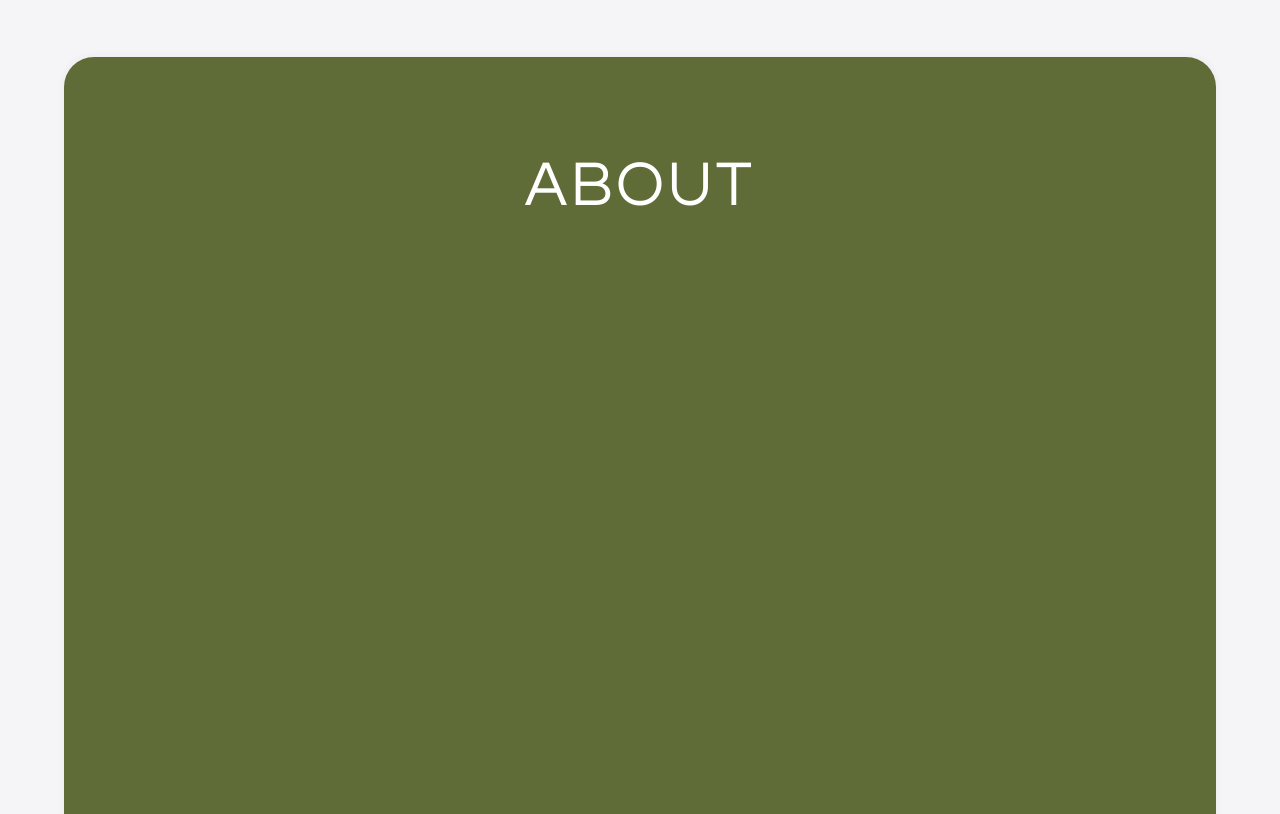
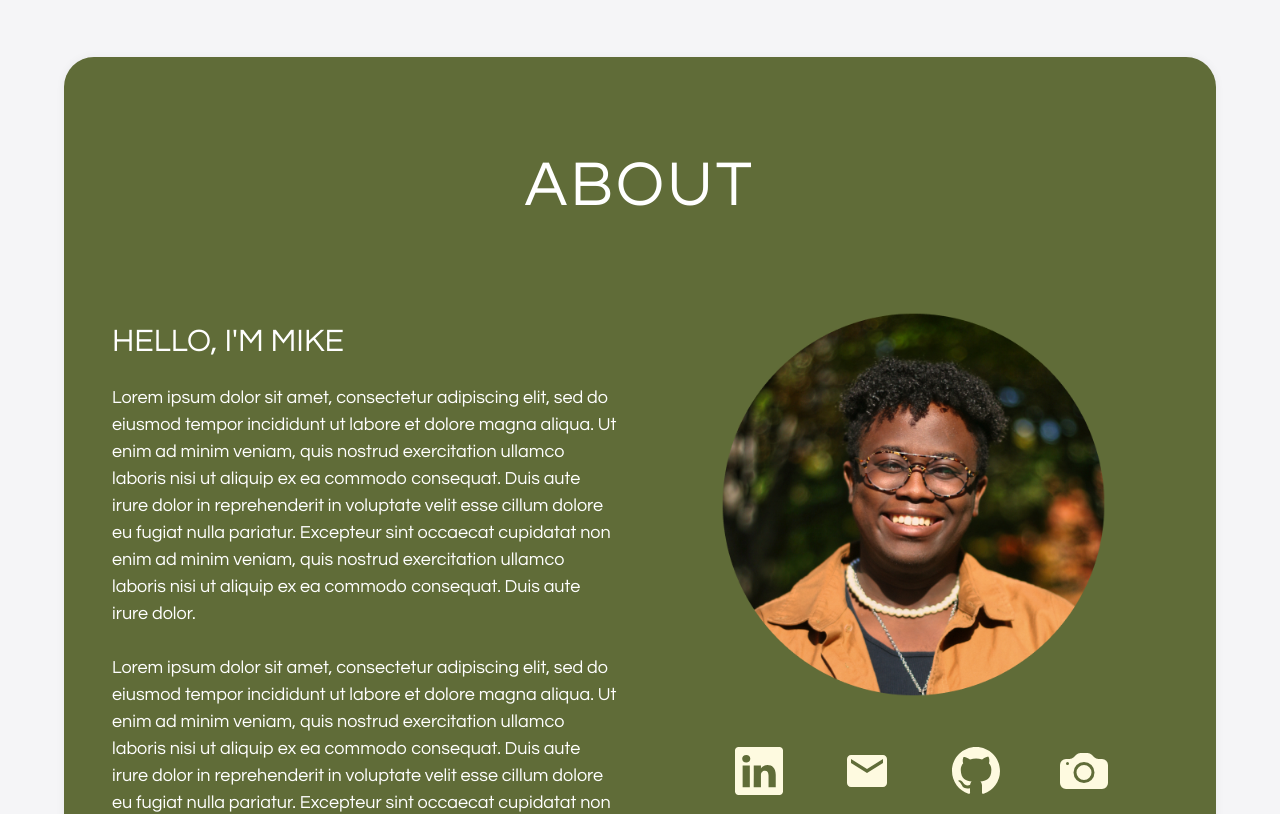
Before and after one commit to mike10911/michaelmundia, a React (Create React App) app: page / in a window 1280 px wide. Shown: the part 868-1682 px from the top of the page. Built offline with nearby package versions, Linux system fonts and the light colour scheme; a web font is replaced by a local one.

Commit message:
about-content

```diff
--- a/src/components/about-section/AboutSection.styles.tsx
+++ b/src/components/about-section/AboutSection.styles.tsx
@@ -1,52 +1,104 @@
+import { motion } from "framer-motion";
 import styled from "styled-components";
 import { colors } from "../../lib/colors";
-import { H1, H2 } from "../../lib/typography";
-
+import { H1, H2, P } from "../../lib/typography";
 
 const StyledAboutSectionContainer = styled.div`
   background-color: ${colors.LIGHT_GREEN};
   margin-left: 5%;
   margin-right: 5%;
-    height: 100em;
+  height: 120em;
   margin-top: 12em;
   border-radius: 30px;
   box-shadow: 0px 0px 10px 0px rgba(0, 0, 0, 0.05);
-`
+`;
 const StyledAboutSectionTitle = styled(H1)`
   text-align: center;
   padding-top: 1.5em;
   letter-spacing: 0.2rem;
-`
+`;
 const StyledTestimonialContainer1 = styled.div`
   background-color: ${colors.WHITE};
   border-radius: 60px;
   width: 65%;
   height: 25em;
-    margin-top: 62em;
+  margin-top: 50em;
   margin-left: 3em;
   box-shadow: 0px 0px 10px 0px rgba(0, 0, 0, 0.25);
-`
+`;
 
 const StyledTestimonialContainer2 = styled.div`
   background-color: ${colors.WHITE};
   border-radius: 60px;
   width: 35%;
   height: 45em;
-    margin-top: 42.3em;
+  margin-top: 30.5em;
   margin-right: 3em;
   box-shadow: 0px 0px 10px 0px rgba(0, 0, 0, 0.25);
-`
+`;
 const StyledTestimonialsContainer = styled.div`
   display: flex;
   gap: 3rem;
+
 `;
 const StyledTestimonialTitle = styled(H2)`
-
   letter-spacing: 3.1rem;
   margin-left: 3rem;
   margin-top: -44.5rem;
   font-size: 3.5rem;
+`;
+const AboutSectionContent = styled.div`
+    margin-left: 3em;
+    margin-right: 3em;
+    display: flex;
+    margin-top: 5em;
+
+
+`;
+const StyledNameTextContainer = styled.div``;
+const StyledName = styled(H2)``;
+const StyledAboutText = styled(P)`
+    width: 90%;
+    margin-right: -5em;
+    max-height: 2em;
+    line-height: 1.5;
+`;
+
+const StyledImageSocialsContainer = styled.div``;
+
+const StyledAboutImage = styled.img`
+    scale: 0.8;
+    margin-top: -2em;
+    margin-right: 1em;
+
+
+`;
+const StyledSocialsContainer = styled.div`
+
+    justify-content: space-evenly;
+    display: flex;
+    align-items: center;
+
 
 `;
 
-export { StyledAboutSectionContainer, StyledAboutSectionTitle, StyledTestimonialContainer1, StyledTestimonialContainer2, StyledTestimonialsContainer, StyledTestimonialTitle};
+const StyledAboutSocialIcon = styled(motion.a)`
+  color: ${colors.PARCHMENT};
+`;
+
+export {
+  StyledAboutSectionContainer,
+  StyledAboutSectionTitle,
+  StyledTestimonialContainer1,
+  StyledTestimonialContainer2,
+  StyledTestimonialsContainer,
+  StyledTestimonialTitle,
+  AboutSectionContent,
+  StyledNameTextContainer,
+  StyledName,
+  StyledAboutText,
+  StyledImageSocialsContainer,
+  StyledAboutImage,
+  StyledSocialsContainer,
+  StyledAboutSocialIcon,
+};
--- a/src/components/about-section/AboutSection.tsx
+++ b/src/components/about-section/AboutSection.tsx
@@ -1,24 +1,114 @@
 import React from "react";
 import {
+  AboutSectionContent,
+  StyledAboutImage,
   StyledAboutSectionContainer,
   StyledAboutSectionTitle,
+  StyledAboutSocialIcon,
+  StyledAboutText,
+  StyledImageSocialsContainer,
+  StyledName,
+  StyledNameTextContainer,
+  StyledSocialsContainer,
   StyledTestimonialContainer1,
   StyledTestimonialContainer2,
   StyledTestimonialsContainer,
   StyledTestimonialTitle,
 } from "./AboutSection.styles";
 
+import profile from "../../images/profile.png";
+import { BsLinkedin, BsGithub, BsFillCameraFill } from "react-icons/bs";
+import { MdMail } from "react-icons/md";
+import { buttonAnimations } from "../nav-bar/NavBar.animations";
+
 const AboutSection: React.FC = () => {
   return (
     <StyledAboutSectionContainer id="about">
       <StyledAboutSectionTitle color="white">ABOUT</StyledAboutSectionTitle>
+      <AboutSectionContent>
+        <StyledNameTextContainer>
+          <StyledName color="white">HELLO, I'M MIKE</StyledName>
+          <StyledAboutText color="white">
+            Lorem ipsum dolor sit amet, consectetur adipiscing elit, sed do
+            eiusmod tempor incididunt ut labore et dolore magna aliqua. Ut enim
+            ad minim veniam, quis nostrud exercitation ullamco laboris nisi ut
+            aliquip ex ea commodo consequat. Duis aute irure dolor in
+            reprehenderit in voluptate velit esse cillum dolore eu fugiat nulla
+            pariatur. Excepteur sint occaecat cupidatat non enim ad minim
+            veniam, quis nostrud exercitation ullamco laboris nisi ut aliquip ex
+            ea commodo consequat. Duis aute irure dolor.
+            <br />
+            <br />
+            Lorem ipsum dolor sit amet, consectetur adipiscing elit, sed do
+            eiusmod tempor incididunt ut labore et dolore magna aliqua. Ut enim
+            ad minim veniam, quis nostrud exercitation ullamco laboris nisi ut
+            aliquip ex ea commodo consequat. Duis aute irure dolor in
+            reprehenderit in voluptate velit esse cillum dolore eu fugiat nulla
+            pariatur. Excepteur sint occaecat cupidatat non enim ad minim
+            veniam, quis nostrud exercitation ullamco laboris nisi ut aliquip ex
+            ea commodo consequat. Duis aute irure dolor.
+            <br />
+            <br />
+            Lorem ipsum dolor sit amet, consectetur adipiscing elit, sed do
+            eiusmod tempor incididunt ut labore et dolore magna aliqua. Ut enim
+            ad minim veniam, quis nostrud exercitation ullamco laboris nisi ut
+            aliquip ex ea commodo consequat. Duis aute irure dolor in
+            reprehenderit in voluptate velit esse cillum dolore eu fugiat nulla
+            pariatur. Excepteur sint occaecat cupidatat non enim ad minim
+            veniam, quis nostrud exercitation ullamco laboris nisi ut aliquip ex
+            ea commodo consequat. Duis aute irure dolor.
+          </StyledAboutText>
+        </StyledNameTextContainer>
+        <StyledImageSocialsContainer>
+          <StyledAboutImage src={profile}></StyledAboutImage>
+          <StyledSocialsContainer>
+            <StyledAboutSocialIcon
+              variants={buttonAnimations}
+              whileHover="hover"
+              whileTap="tap"
+              href="https://www.linkedin.com/in/michael-mundia/"
+              target="_blank"
+            >
+              <BsLinkedin size="3rem" />
+            </StyledAboutSocialIcon>
+
+            <StyledAboutSocialIcon
+              variants={buttonAnimations}
+              whileHover="hover"
+              whileTap="tap"
+              href="mailto:mikeymundia@gmail.com"
+              target="_blank"
+            >
+              <MdMail size="3rem" />
+            </StyledAboutSocialIcon>
+            <StyledAboutSocialIcon
+              variants={buttonAnimations}
+              whileHover="hover"
+              whileTap="tap"
+              href="https://github.com/mike10911"
+              target="_blank"
+            >
+              <BsGithub size="3rem" />
+            </StyledAboutSocialIcon>
+            <StyledAboutSocialIcon
+              variants={buttonAnimations}
+              whileHover="hover"
+              whileTap="tap"
+              href="https://mikemundia.wordpress.com/"
+              target="_blank"
+            >
+              <BsFillCameraFill size="3rem" />
+            </StyledAboutSocialIcon>
+          </StyledSocialsContainer>
+        </StyledImageSocialsContainer>
+      </AboutSectionContent>
       <StyledTestimonialsContainer>
         <StyledTestimonialContainer1></StyledTestimonialContainer1>
         <StyledTestimonialContainer2></StyledTestimonialContainer2>
       </StyledTestimonialsContainer>
       <StyledTestimonialTitle color="white">
-            TESTIMONIALS
-        </StyledTestimonialTitle>
+        TESTIMONIALS
+      </StyledTestimonialTitle>
     </StyledAboutSectionContainer>
   );
 };
```
Also changed, not shown: src/images/profile.png (added). Lines whose indentation alone changed are shown as unchanged.
